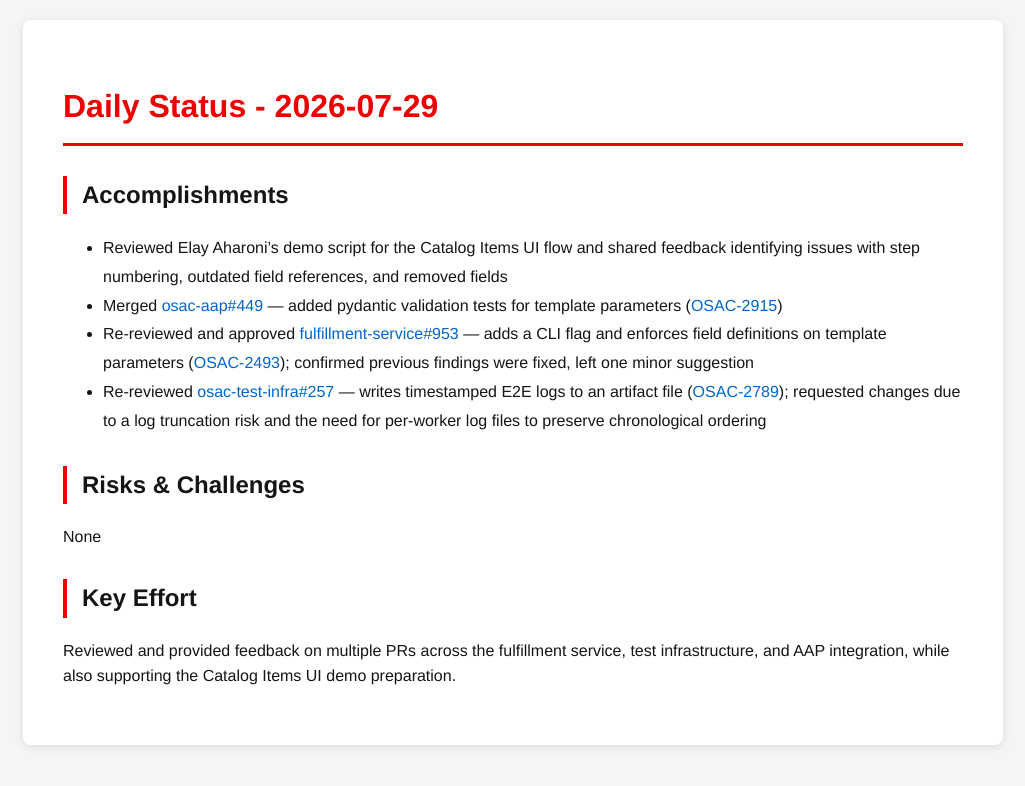
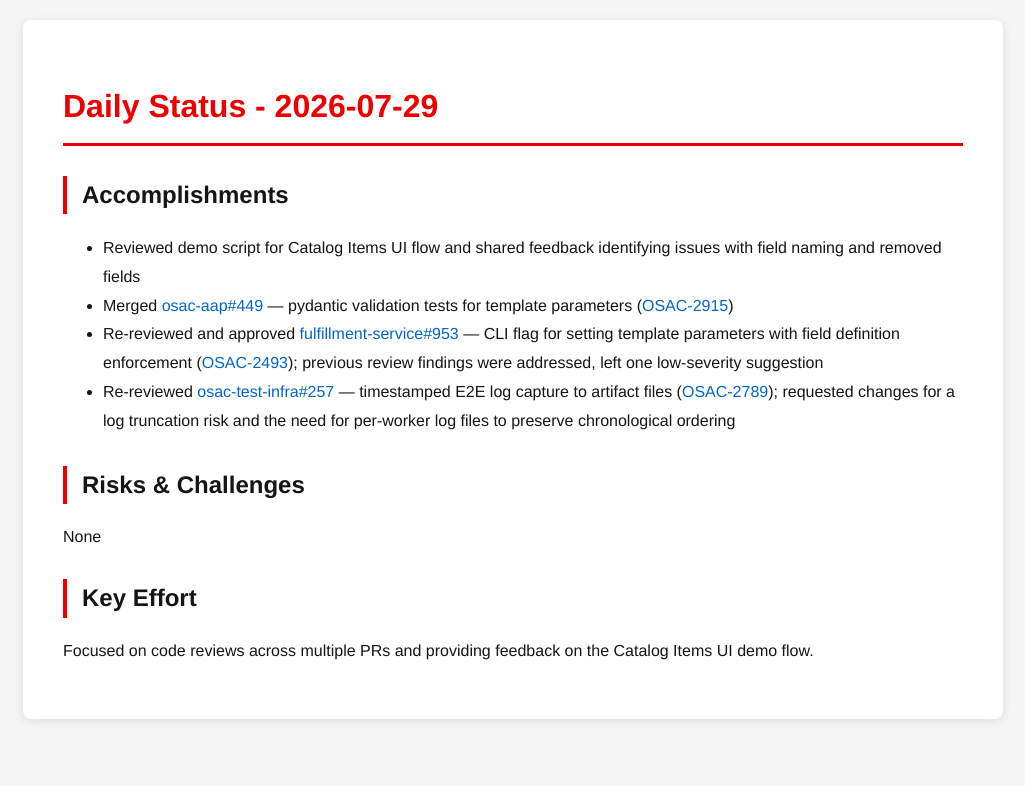
Before and after one commit to tzvatot/daily-status, a Jekyll site: the page built from 2026-07-29.md, in a window 1280 px wide. Shown: the top 786 px of the page, without its empty margins (127-1152 px from the left). Built offline with Jekyll 4.4.1, drawn with Linux system fonts in a browser that asks for light colours.

Commit message:
Daily status update - 2026-07-29

```diff
--- a/2026-07-29.md
+++ b/2026-07-29.md
@@ -7,13 +7,13 @@
 # Daily Status - 2026-07-29
 
 ## Accomplishments
-- Reviewed Elay Aharoni's demo script for the Catalog Items UI flow and shared feedback identifying issues with step numbering, outdated field references, and removed fields
-- Merged [osac-aap#449](https://github.com/osac-project/osac-aap/pull/449) — added pydantic validation tests for template parameters ([OSAC-2915](https://redhat.atlassian.net/browse/OSAC-2915))
-- Re-reviewed and approved [fulfillment-service#953](https://github.com/osac-project/fulfillment-service/pull/953) — adds a CLI flag and enforces field definitions on template parameters ([OSAC-2493](https://redhat.atlassian.net/browse/OSAC-2493)); confirmed previous findings were fixed, left one minor suggestion
-- Re-reviewed [osac-test-infra#257](https://github.com/osac-project/osac-test-infra/pull/257) — writes timestamped E2E logs to an artifact file ([OSAC-2789](https://redhat.atlassian.net/browse/OSAC-2789)); requested changes due to a log truncation risk and the need for per-worker log files to preserve chronological ordering
+- Reviewed demo script for Catalog Items UI flow and shared feedback identifying issues with field naming and removed fields
+- Merged [osac-aap#449](https://github.com/osac-project/osac-aap/pull/449) — pydantic validation tests for template parameters ([OSAC-2915](https://redhat.atlassian.net/browse/OSAC-2915))
+- Re-reviewed and approved [fulfillment-service#953](https://github.com/osac-project/fulfillment-service/pull/953) — CLI flag for setting template parameters with field definition enforcement ([OSAC-2493](https://redhat.atlassian.net/browse/OSAC-2493)); previous review findings were addressed, left one low-severity suggestion
+- Re-reviewed [osac-test-infra#257](https://github.com/osac-project/osac-test-infra/pull/257) — timestamped E2E log capture to artifact files ([OSAC-2789](https://redhat.atlassian.net/browse/OSAC-2789)); requested changes for a log truncation risk and the need for per-worker log files to preserve chronological ordering
 
 ## Risks & Challenges
 None
 
 ## Key Effort
-Reviewed and provided feedback on multiple PRs across the fulfillment service, test infrastructure, and AAP integration, while also supporting the Catalog Items UI demo preparation.
+Focused on code reviews across multiple PRs and providing feedback on the Catalog Items UI demo flow.
```
